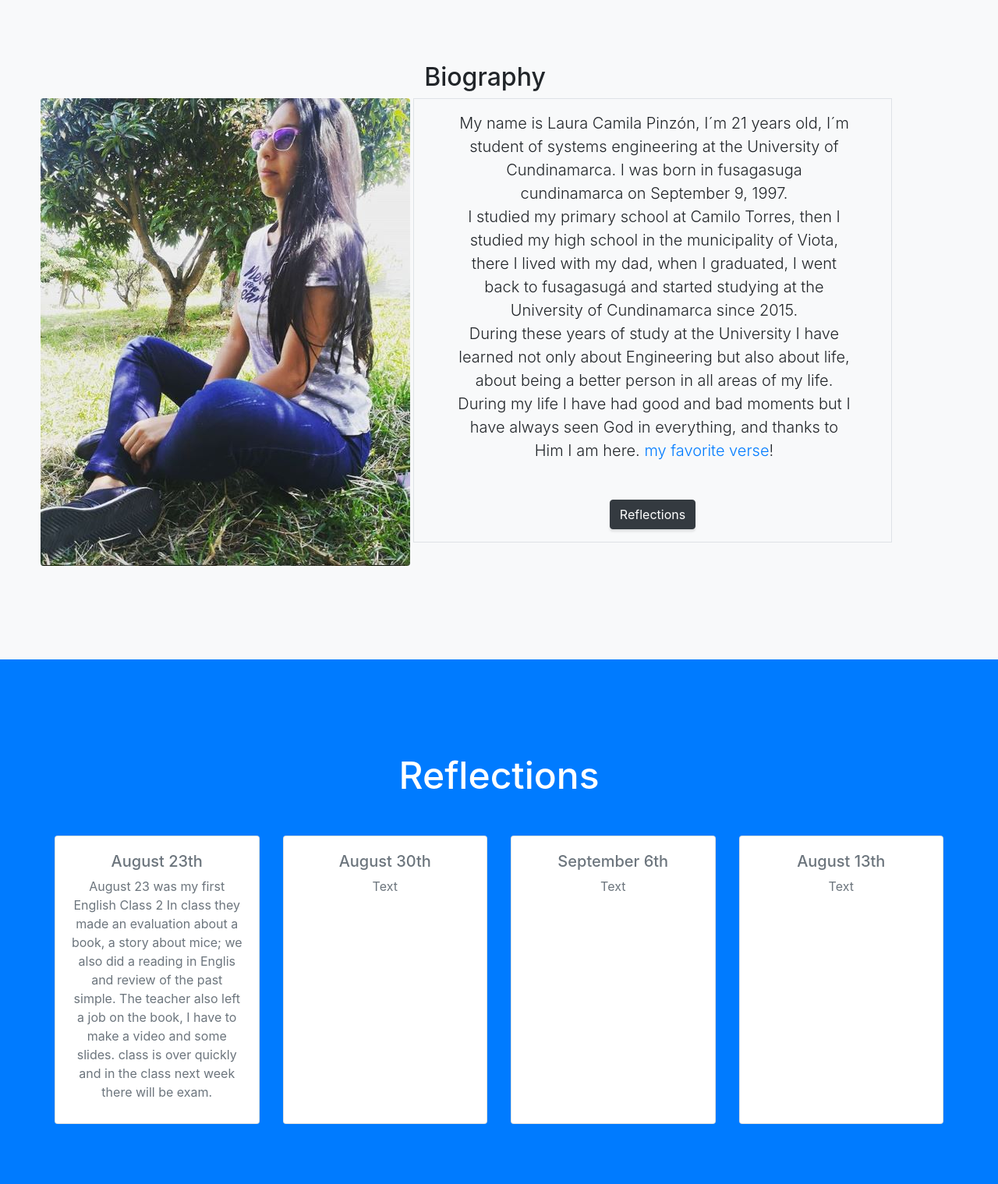
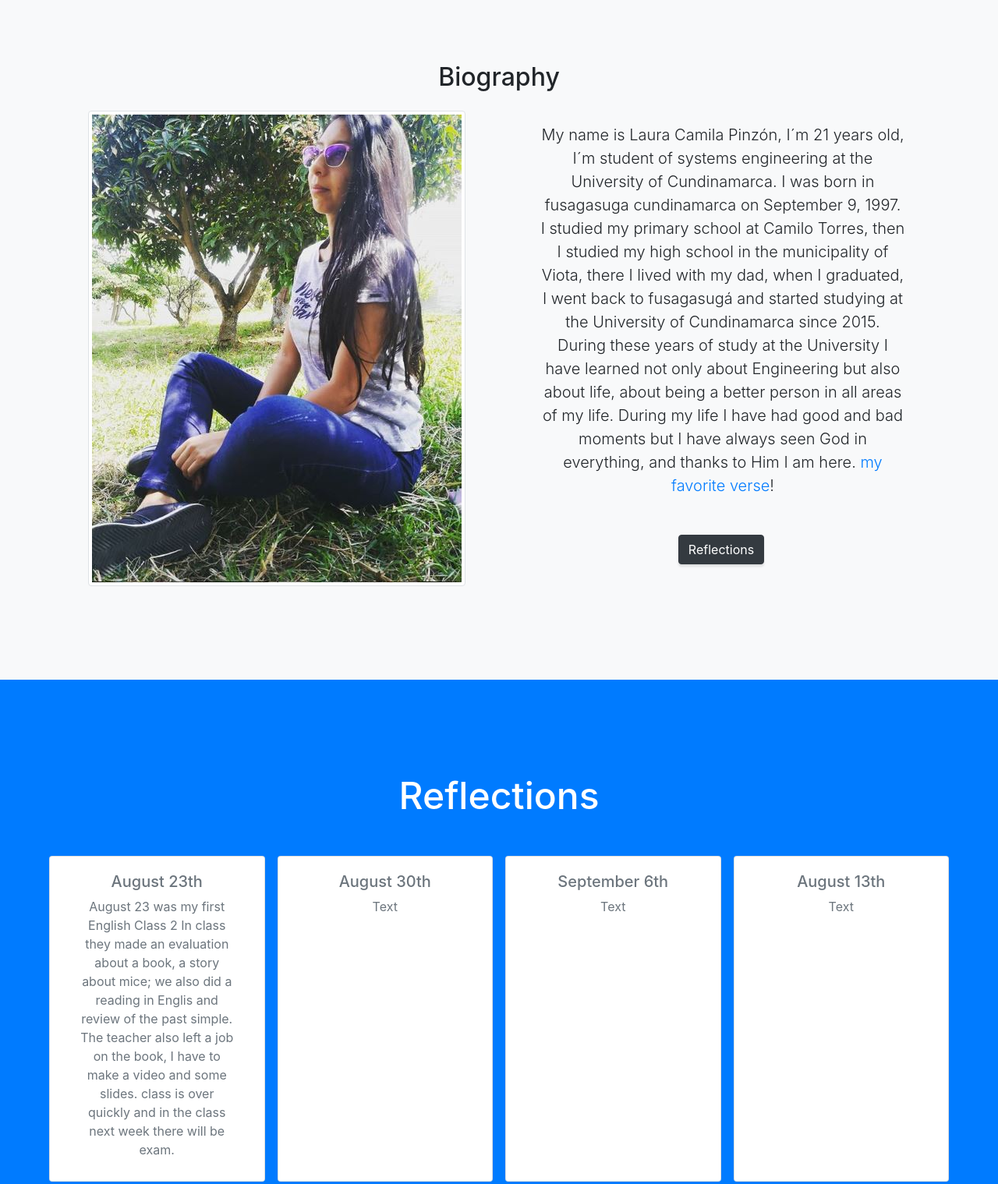
Before and after one commit to LauraPinzzon/English2, a website with bundled scripts: page index.html in a window 1280 px wide. Shown: the part 840-2359 px from the top of the page at 78% size. Built offline with nearby package versions, Linux system fonts and the light colour scheme.

Commit message:
arreglé la foto y los conteiners para que fueran responsive

```diff
--- a/index.html
+++ b/index.html
@@ -67,26 +67,22 @@
   <!-- About -->
   <section class="content-section bg-light" id="about">
     <div class="container text-center">
-      <div class="row mx-lg-n5">
-        <div class="col-auto">
-          <h2>Biography</h2>
-          <img src="img/yo.jpg" class="rounded float-left mr-1" alt="...">
-          <div class="container px-lg-5">
-            <div class="row mx-lg-n5">
-              <div class="col py-3 px-lg-5 border bg-light">
+      <div class="row justify-content-center">
+        <h2 class="col-sm-12 mb-4">Biography</h2>
+        <div class="col-sm-6">
+          <img src="img/yo.jpg" class="img-fluid img-thumbnail" alt="...">
+        </div>
+        <div class="col-sm-6 py-3 px-5 bg-light">
           <p class="lead mb-5 ml-1">My name is Laura Camila Pinzón, I´m 21 years old, I´m student of systems engineering at the University of Cundinamarca.
             I was born in fusagasuga cundinamarca on September 9, 1997. <br> I studied my primary school at Camilo Torres, then I studied my high school in the municipality of Viota, there I lived with my dad, when I graduated, I went back to fusagasugá and started studying at the University of Cundinamarca since 2015.<br>
             During these years of study at the University I have learned not only about Engineering but also about life, about being a better person in all areas of my life.
             During my life I have had good and bad moments but I have always seen God in everything, and thanks to Him I am here.
-            <a href="https://www.biblegateway.com/passage/?search=josue+1%3A9&version=NVI" target="blank">my favorite verse</a>!</p>
+            <a href="https://www.biblegateway.com/passage/?search=josue+1%3A9&version=NVI" target="blank">my favorite verse</a>!
+          </p>
           <a class="btn btn-dark btn-xl js-scroll-trigger" href="#services">Reflections </a>
         </div>
       </div>
     </div>
-      </div>
-    </div>
-  </div>
-
   </section>
 
   <!-- Services -->
@@ -97,8 +93,7 @@
       </div>
       <div class="card-deck">
         <div class="row">
-
-        <div class="card" style="width: 18rem;">
+          <div class="card col-sm-12 col-md-6 col-lg-3 mx-2">
             <div class="card-body">
               <h5 class="card-title mb-2 text-muted">August 23th</h5>
               <p class="card-text mb-2 text-muted">August 23 was my first English Class 2
@@ -108,21 +103,21 @@
               </p>
             </div>
           </div>
-        <div class="card" style="width: 18rem;">
+          <div class="card col-sm-12 col-md-6 col-lg-3 mx-2">
             <div class="card-body">
               <h5 class="card-title mb-2 text-muted">August 30th</h5>
               <p class="card-text mb-2 text-muted">Text
               </p>
             </div>
           </div>
-        <div class="card" style="width: 18rem;">
+          <div class="card col-sm-12 col-md-6 col-lg-3 mx-2">
             <div class="card-body">
               <h5 class="card-title mb-2 text-muted">September 6th</h5>
               <p class="card-text mb-2 text-muted">Text
               </p>
             </div>
           </div>
-        <div class="card" style="width: 18rem;">
+          <div class="card col-sm-12 col-md-6 col-lg-3 mx-2" >
             <div class="card-body">
               <h5 class="card-title mb-2 text-muted">August 13th</h5>
               <p class="card-text mb-2 text-muted">Text
@@ -132,10 +127,6 @@
         </div>
       </div>
     </div>
-      </div>
-    </div>
-  </div>
-</section>
   </section>
 
   <!-- Portfolio -->
```
Lines whose indentation alone changed are shown as unchanged.
